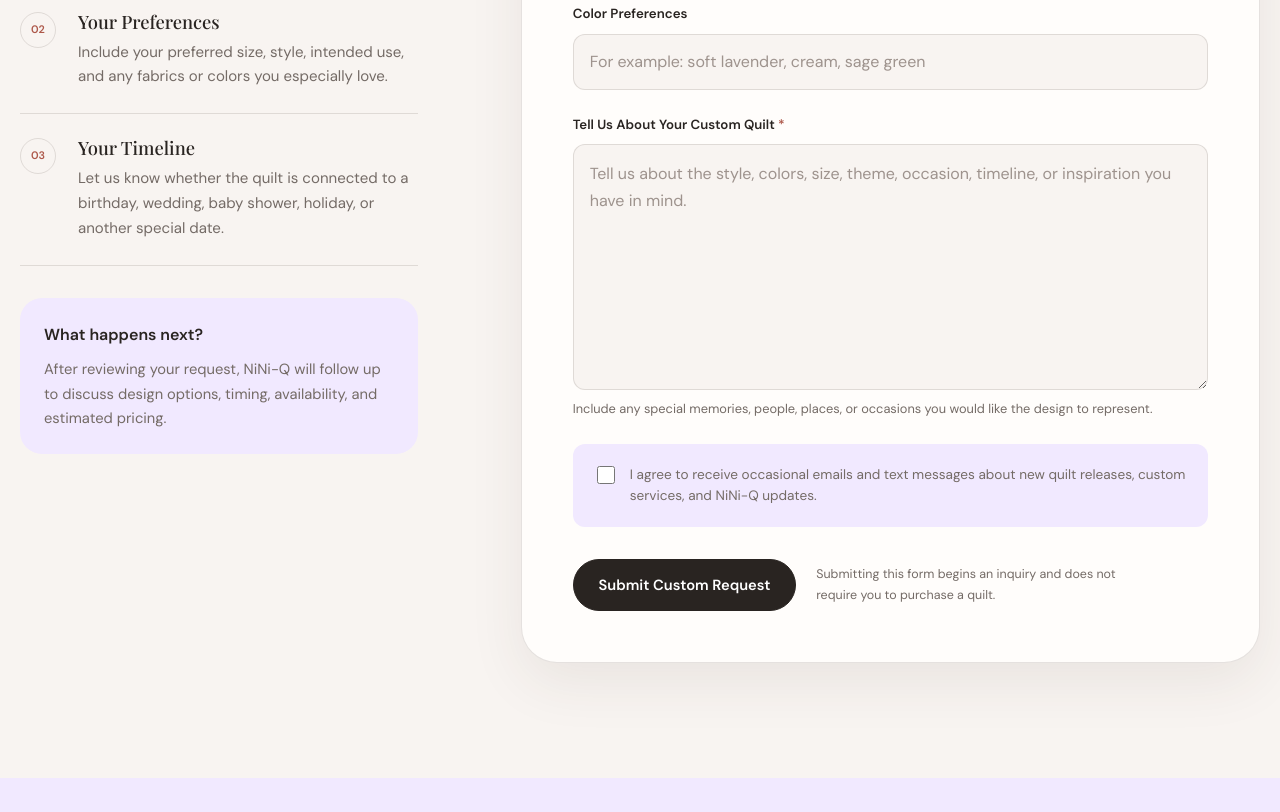
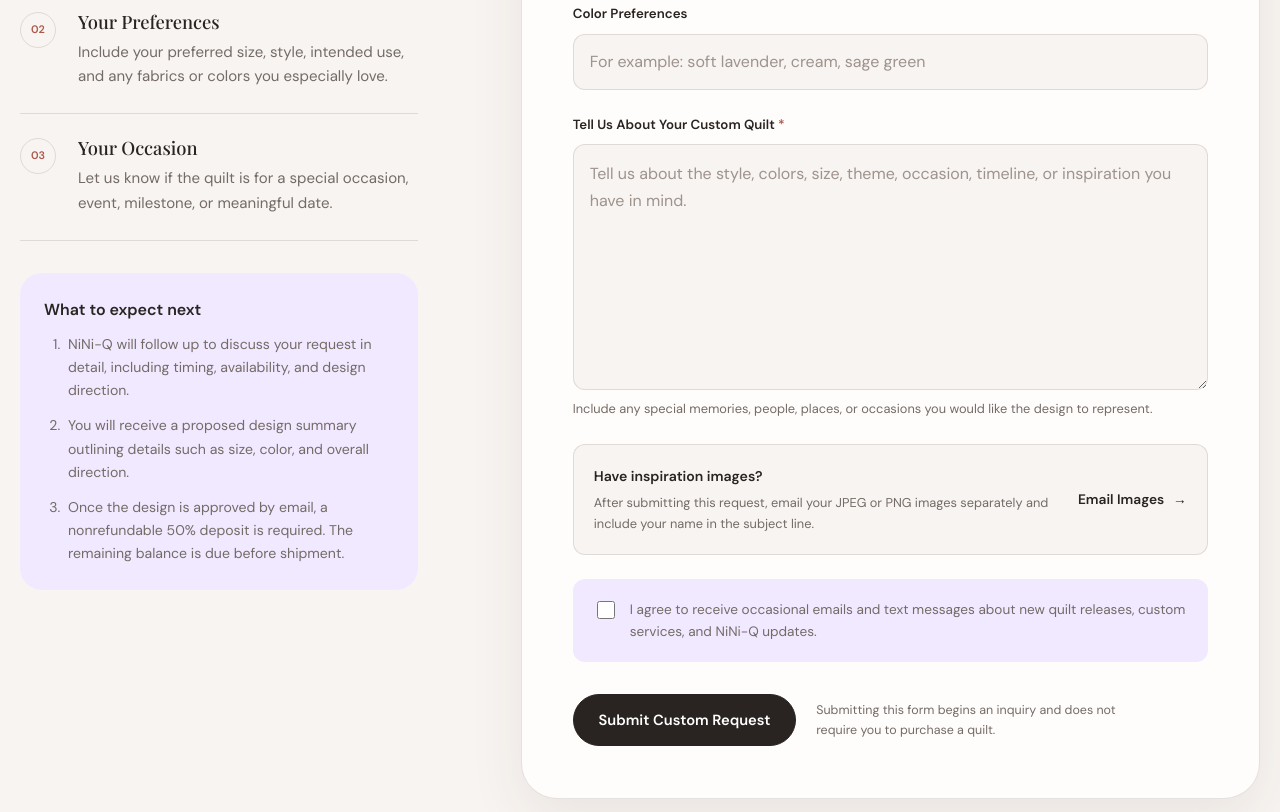
Before and after one commit to Kendallfry/NiNiQ-Custom-Quilts, a plain HTML site: page NiNiQ_custom.html in a window 1280 px wide. Shown: the part 1608-2420 px from the top of the page. Drawn offline with nearby package versions, Linux system fonts and the light colour scheme; a web font is replaced by a local one.

Commit message:
Added formspree contact capability
Added formspree capability. Updated custom page to include instructions on custom request as well as details on the custom process.

```diff
--- a/NiNiQ_custom.html
+++ b/NiNiQ_custom.html
@@ -137,10 +137,10 @@
               <span class="custom-detail-number">03</span>
 
               <div>
-                <h3>Your Timeline</h3>
+                <h3>Your Occasion</h3>
                 <p>
-                  Let us know whether the quilt is connected to a birthday,
-                  wedding, baby shower, holiday, or another special date.
+                  Let us know if the quilt is for a special occasion, event,
+                  milestone, or meaningful date.
                 </p>
               </div>
 
@@ -150,12 +150,23 @@
 
           <div class="custom-information-note">
 
-            <span>What happens next?</span>
+            <span>What to expect next</span>
 
-            <p>
-              After reviewing your request, NiNi-Q will follow up to discuss
-              design options, timing, availability, and estimated pricing.
-            </p>
+            <ol>
+              <li>
+                NiNi-Q will follow up to discuss your request in detail,
+                including timing, availability, and design direction.
+              </li>
+              <li>
+                You will receive a proposed design summary outlining details
+                such as size, color, and overall direction.
+              </li>
+              <li>
+                Once the design is approved by email, a nonrefundable 50%
+                deposit is required. The remaining balance is due before
+                shipment.
+              </li>
+            </ol>
 
           </div>
 
@@ -180,14 +191,14 @@
 
           </div>
 
-          <!--
-            Add your existing Formspree URL to the action attribute.
+          <form class="custom-form" action="https://formspree.io/f/mvkpkkjw" method="POST">
 
-            Example:
-            action="https://formspree.io/f/your-form-id"
-          -->
+            <input type="hidden" name="subject" value="New NiNi-Q Custom Quilt Request">
 
-          <form class="custom-form" action="" method="POST">
+            <div class="form-trap" aria-hidden="true">
+              <label for="company-website">Leave this field blank</label>
+              <input type="text" id="company-website" name="_gotcha" tabindex="-1" autocomplete="off">
+            </div>
 
             <div class="form-row">
 
@@ -197,7 +208,7 @@
                   Name <span aria-hidden="true">*</span>
                 </label>
 
-                <input type="text" id="customer-name" name="customer-name" placeholder="Your full name"
+                <input type="text" id="customer-name" name="name" placeholder="Your full name"
                   autocomplete="name" required>
 
               </div>
@@ -208,7 +219,7 @@
                   Email <span aria-hidden="true">*</span>
                 </label>
 
-                <input type="email" id="customer-email" name="customer-email" placeholder="your@email.com"
+                <input type="email" id="customer-email" name="email" placeholder="your@email.com"
                   autocomplete="email" required>
 
               </div>
@@ -224,7 +235,7 @@
                   Phone Number
                 </label>
 
-                <input type="tel" id="customer-phone" name="customer-phone" placeholder="(555) 555-5555"
+                <input type="tel" id="customer-phone" name="phone" placeholder="(555) 555-5555"
                   autocomplete="tel">
 
               </div>
@@ -301,7 +312,7 @@
                 <span aria-hidden="true">*</span>
               </label>
 
-              <textarea id="quilt-description" name="quilt-description" rows="8"
+              <textarea id="quilt-description" name="message" rows="8"
                 placeholder="Tell us about the style, colors, size, theme, occasion, timeline, or inspiration you have in mind."
                 required></textarea>
 
@@ -309,6 +320,23 @@
                 Include any special memories, people, places, or occasions you
                 would like the design to represent.
               </p>
+
+            </div>
+
+
+            <div class="inspiration-email-note">
+
+              <div>
+                <span>Have inspiration images?</span>
+                <p>
+                  After submitting this request, email your JPEG or PNG images
+                  separately and include your name in the subject line.
+                </p>
+              </div>
+
+              <a class="text-link" href="mailto:niniqdesign@gmail.com?subject=Custom%20Quilt%20Inspiration%20Images">
+                Email Images
+              </a>
 
             </div>
 
@@ -387,7 +415,7 @@
             <h3>Discuss the Details</h3>
 
             <p>
-              We will connect to discuss design direction, availability,
+              NiNi-Q will follow up to discuss design direction, availability,
               estimated timing, and pricing.
             </p>
 
@@ -397,11 +425,12 @@
 
             <span>03</span>
 
-            <h3>Approve the Design</h3>
+            <h3>Review and Approve</h3>
 
             <p>
-              The final direction is confirmed before materials are selected
-              and construction begins.
+              You will receive a proposed design summary with details such as
+              size and color. After email approval, a nonrefundable 50%
+              deposit is required.
             </p>
 
           </article>
@@ -414,7 +443,8 @@
 
             <p>
               Your quilt is carefully cut, pieced, stitched, finished, and
-              prepared for its new home.
+              prepared for its new home. The remaining balance is due before
+              shipment.
             </p>
 
           </article>
--- a/NiNiQ_custom_css.css
+++ b/NiNiQ_custom_css.css
@@ -153,6 +153,19 @@
 .custom-information-note p {
   margin-bottom: 0;
   font-size: 0.92rem;
+}
+
+.custom-information-note ol {
+  display: grid;
+  gap: 0.75rem;
+  margin: 0;
+  padding-left: 1.25rem;
+  color: var(--color-muted);
+  font-size: 0.88rem;
+}
+
+.custom-information-note li {
+  padding-left: 0.25rem;
 }
 
 
@@ -426,3 +439,47 @@
     min-height: auto;
   }
 }
+
+.form-trap {
+  position: absolute;
+  left: -10000px;
+  width: 1px;
+  height: 1px;
+  overflow: hidden;
+}
+
+.inspiration-email-note {
+  display: flex;
+  align-items: center;
+  justify-content: space-between;
+  gap: 1.5rem;
+  padding: 1.25rem;
+  border: 1px solid var(--color-border);
+  border-radius: var(--radius-small);
+  background: var(--color-background);
+}
+
+.inspiration-email-note span {
+  display: block;
+  margin-bottom: 0.25rem;
+  color: var(--color-text);
+  font-size: 0.88rem;
+  font-weight: 600;
+}
+
+.inspiration-email-note p {
+  margin: 0;
+  font-size: 0.8rem;
+}
+
+.inspiration-email-note .text-link {
+  flex: 0 0 auto;
+  font-size: 0.86rem;
+}
+
+@media (max-width: 600px) {
+  .inspiration-email-note {
+    align-items: flex-start;
+    flex-direction: column;
+  }
+}
```
Also changed, not shown: 1 other file.
